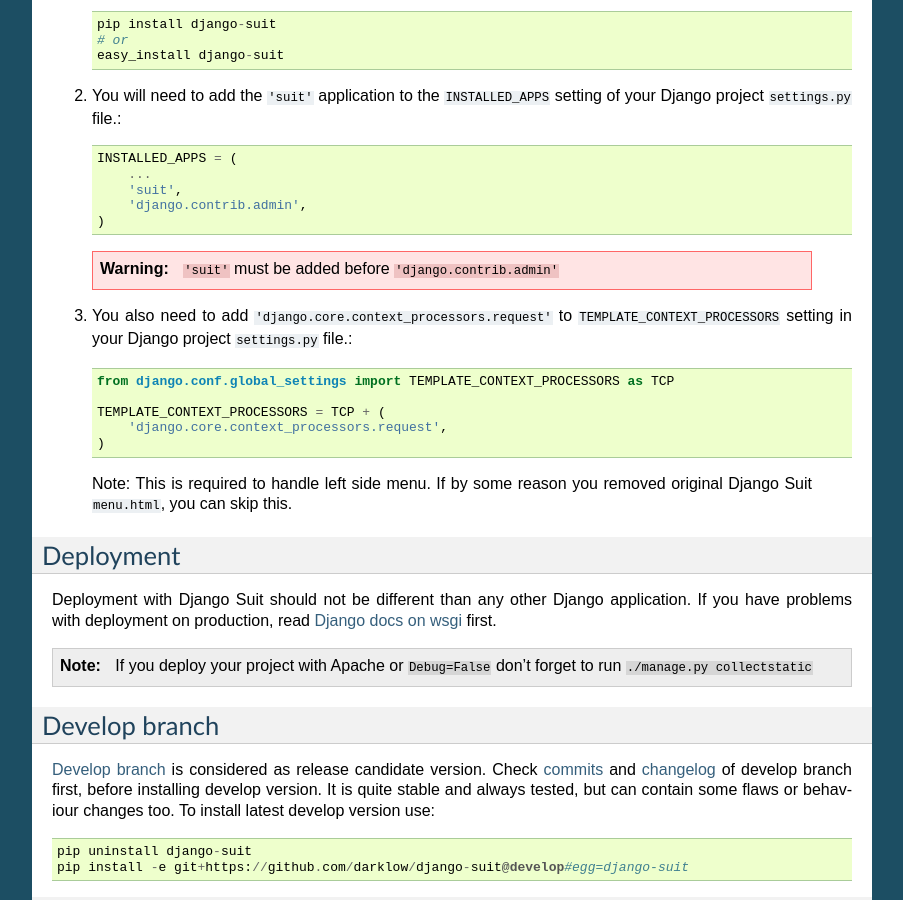
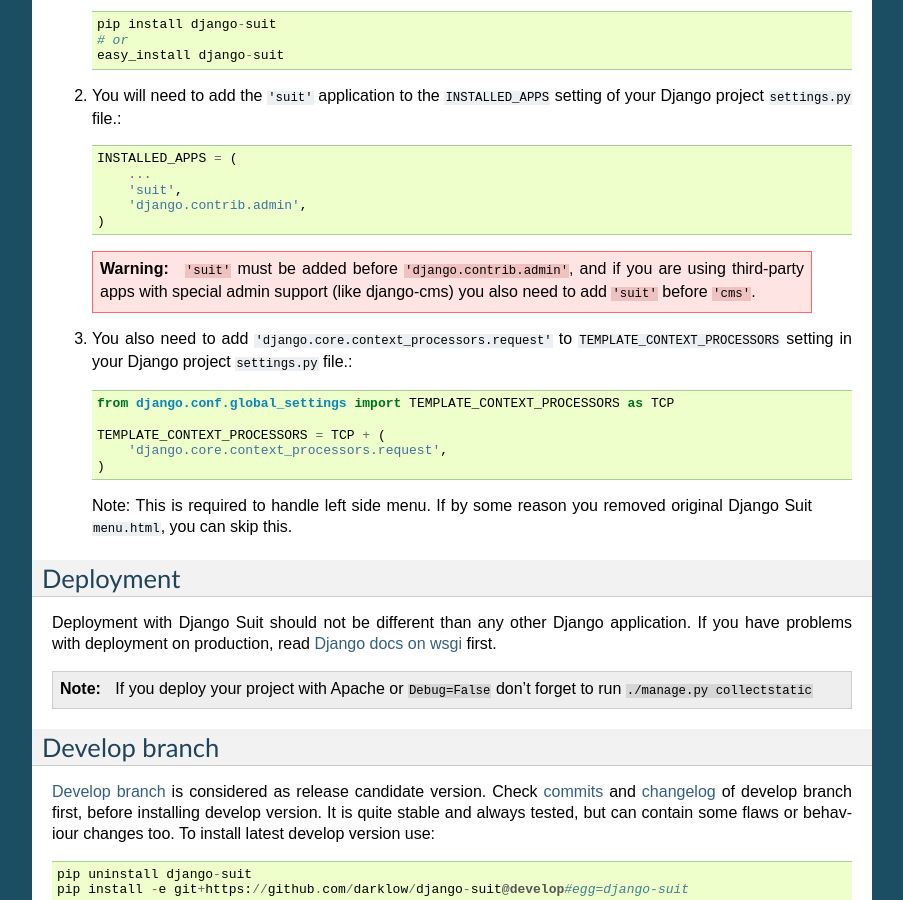
Before and after one commit to darklow/django-suit, a Sphinx documentation site: the page built from docs/index.rst, in a window 1280 px wide and 900 px high, scrolled down 1147 px. Shown: the whole window, without its empty margins (198-1101 px from the left). Built offline with Sphinx 7.4.7, drawn with Linux system fonts in a browser that asks for light colours.

Commit message:
Add a note about django-cms to docs - issue #77

```diff
--- a/docs/index.rst
+++ b/docs/index.rst
@@ -59,7 +59,7 @@
         'django.contrib.admin',
     )
 
-  .. warning:: ``'suit'`` must be added before ``'django.contrib.admin'``
+  .. warning:: ``'suit'`` must be added before ``'django.contrib.admin'``, and if you are using third-party apps with special admin support (like django-cms) you also need to add ``'suit'`` before ``'cms'``.
 
 3. You also need to add ``'django.core.context_processors.request'`` to ``TEMPLATE_CONTEXT_PROCESSORS`` setting in your Django project ``settings.py`` file.::
 
```
